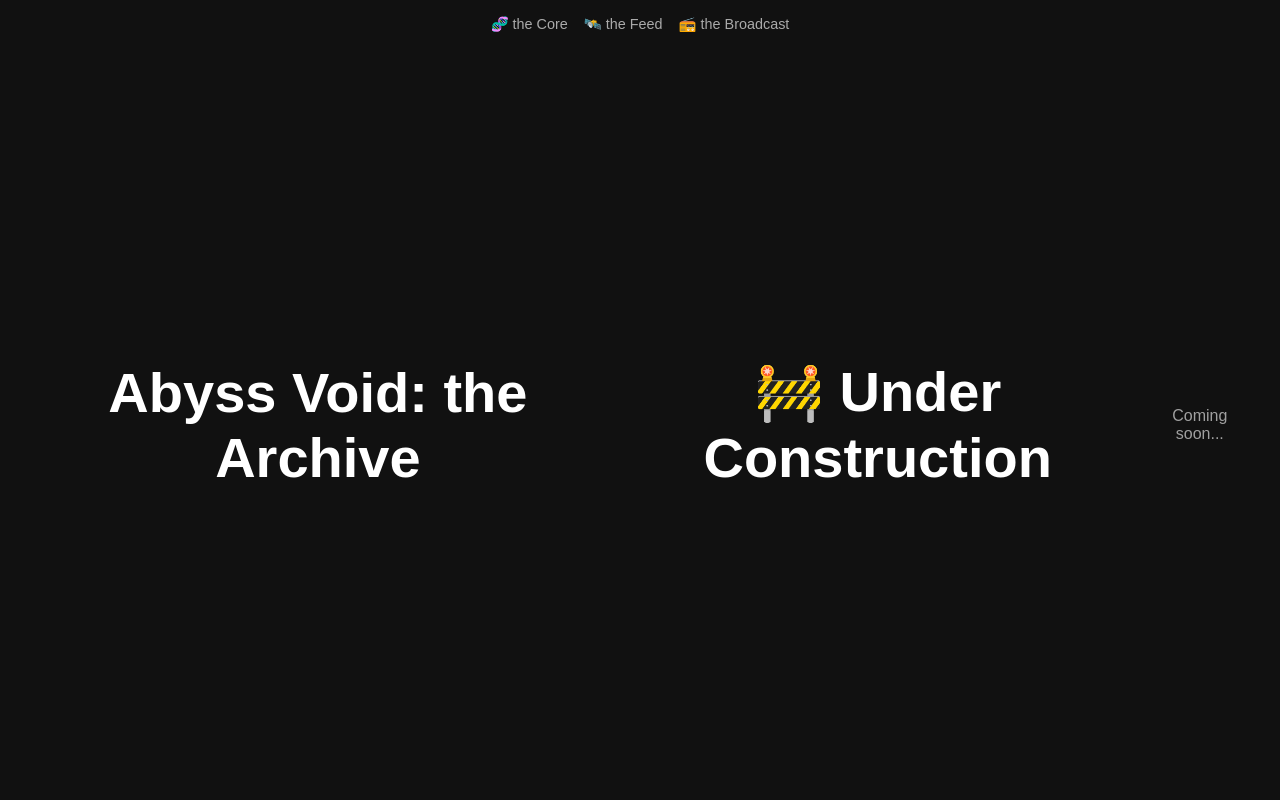
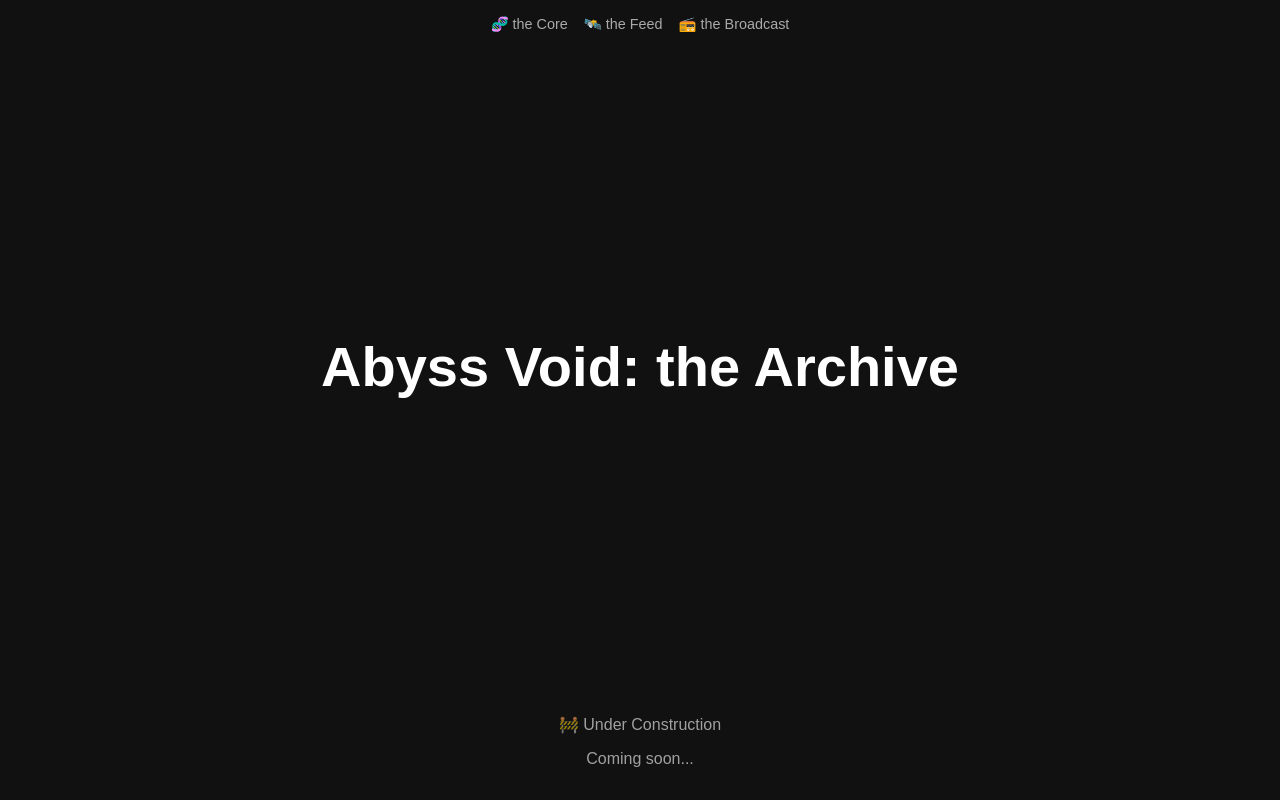
Before and after one commit to 8i8s/av, a plain HTML site: page index.html in a window 1280 px wide. Drawn offline with Linux system fonts and the light colour scheme.

Commit message:
Update index.html

```diff
--- a/index.html
+++ b/index.html
@@ -21,7 +21,7 @@
       display: flex;
       flex-wrap: wrap;
       justify-content: center;
-      gap: 01rem;
+      gap: 1rem;
       font-size: 0.9rem;
     }
 
@@ -49,12 +49,9 @@
       margin: 0;
     }
 
-    h2 {
-      font-size: clamp(1rem, 6vw, 3.5rem);
-      margin: 0;
-    }
-
-    p {
+    footer {
+      text-align: center;
+      padding: 1rem;
       font-size: 1rem;
       opacity: 0.6;
     }
@@ -70,10 +67,12 @@
 
   <main>
     <h1>Abyss Void: the Archive</h1>
-    <p></p>
-    <h2>🚧 Under Construction</h2>
+  </main>
+
+  <footer>
+    <p>🚧 Under Construction</p>
     <p>Coming soon...</p>
-  </main>
+  </footer>
 
 </body>
 </html>
```
